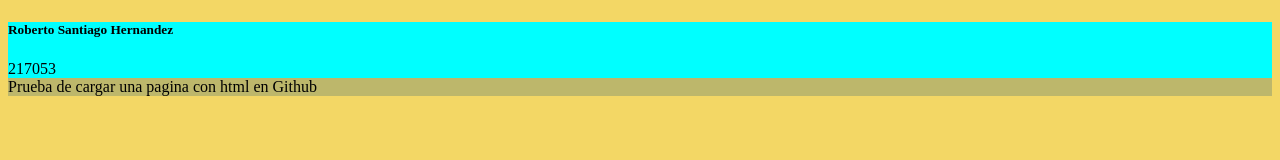
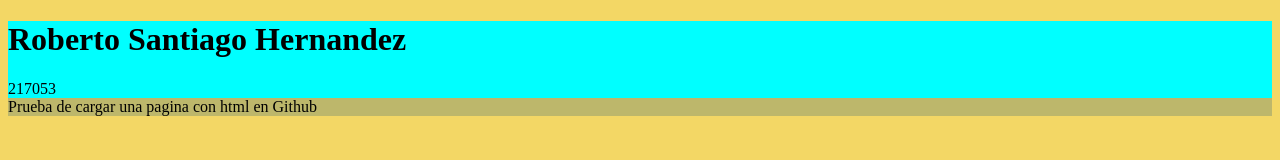
Before and after one commit to RobertoSH721/RobertoSH721.github.io, a plain HTML site: page index.html in a window 1280 px wide. Drawn offline with Linux system fonts and the light colour scheme.

```diff
--- a/index.html
+++ b/index.html
@@ -10,7 +10,7 @@
     </head>
     <body>
         <div style="background-color: aqua;">
-            <h5>Roberto Santiago Hernandez</h5>
+            <h1>Roberto Santiago Hernandez</h1>
             217053
             <div style="background-color: darkkhaki;">
                 Prueba de cargar una pagina con html en Github
```
